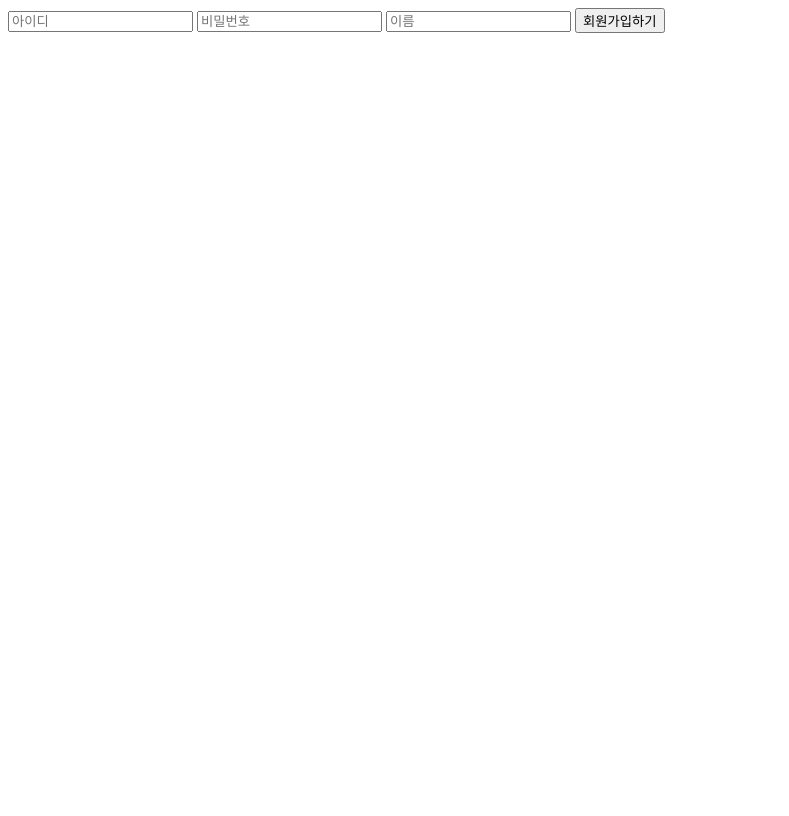
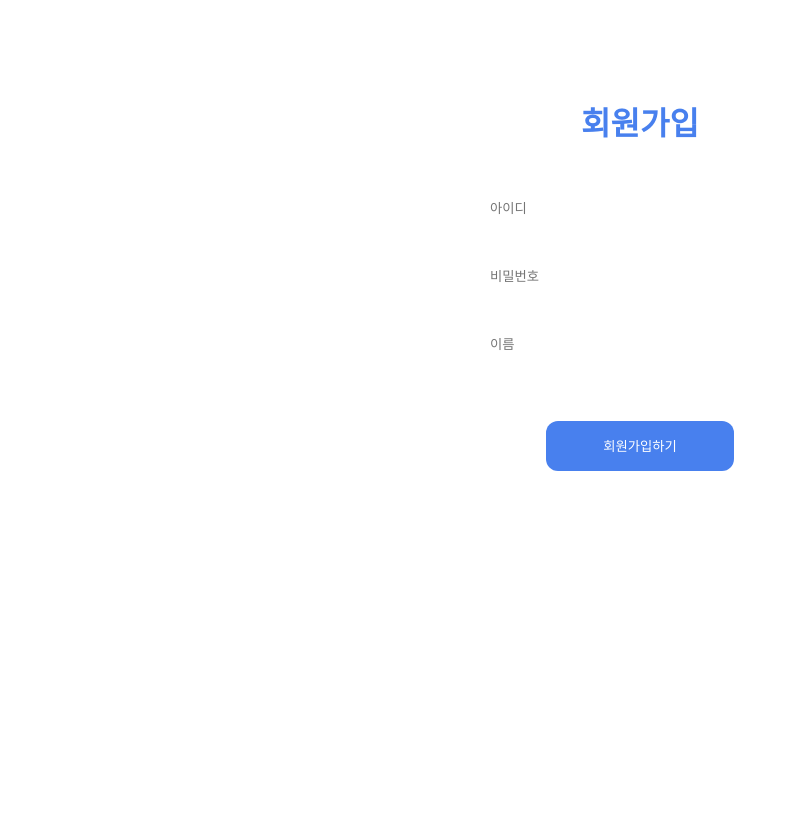
Before and after one commit to HaYoonsoo/onejo, a Django app: page /registration/signup in a window 1280 px wide. Shown: the whole page, without its empty margins (0-789 px from the left). Before the commit the page ends 33 px from the top, so only its background shows below. Run offline with Django 4.2, Linux system fonts and the light colour scheme.

Commit message:
회원가입 css 추가

```diff
--- a/app/static/landing.css
+++ b/app/static/landing.css
@@ -1,7 +1,11 @@
 body{
     background: #4880EE;
 }
-
+a {
+    text-decoration: none;
+    font-family: 'NanumGothic';
+    font-style: normal;
+}
 /* div.wrapper{
     height:812px;
     width:375px;
--- /dev/null
+++ b/app/static/signup.css
@@ -0,0 +1,60 @@
+html {
+    font-family: 'NanumGothic';
+    font-style: normal;
+}
+button{
+    width:50%;
+    height:50px;
+    background:#4880EE;
+    border:#4880EE;
+    border-radius:12px;
+    margin-top:50px;
+    color:white;
+    cursor:pointer;
+}
+button:hover {
+    background-color: #DFEAFF;
+    color: #4880EE;
+    transition: 0.3s;
+}
+
+div.wrapper{
+    min-height:100vh;
+    max-width:375px;
+    width:100%;
+    margin:0 auto;
+    /* border:1px solid gray; */
+    display:flex;
+    flex-direction:column;
+    align-items:center;
+    /* justify-content:center; */
+}
+input{
+    width:80%;
+    height:40px;
+    margin: 1rem 0 0 0;
+    border:0.5px solid rgb(255, 255, 255);
+    border-radius: 12px;
+    padding:5px;
+    background:#FFFFFF;
+}
+
+p{
+    /* margin-top:80px; */
+    color:#4880EE;
+}
+
+h1{
+    display:flex;
+    justify-content:center;
+    width:151px;
+    height:32px;
+    font-family: 'NanumGothic';
+    font-style: normal;
+    font-weight: 700;
+    font-size: 32px;
+    line-height: 32px;
+    text-align: center;
+    color: #4880EE;
+    margin-top:100px;
+}
--- a/app/templates/registration/signup.html
+++ b/app/templates/registration/signup.html
@@ -5,17 +5,23 @@
     <meta http-equiv="X-UA-Compatible" content="IE=edge">
     <meta name="viewport" content="width=device-width, initial-scale=1.0">
     <title>Document</title>
+    {% load static %}
+    <link rel="stylesheet" href="{% static 'signup.css' %}">
 </head>
 <body>
     <section>
         <form method="POST">
-            {% csrf_token %} {% if error %}
-            <p>{{ error }}</p>
-            {% endif %}
+            {% csrf_token %}
+            <div class="wrapper">
+                <h1>회원가입</h1>
+                {% if error %}
+                <p>{{ error }}</p>
+                {% endif %}
             <input type="text" name="username" placeholder="아이디" />
             <input type="password" name="password" placeholder="비밀번호" />
             <input type="text" name="nickname" placeholder="이름" value="">
             <button>회원가입하기</button>
+        </div>
         </form>
     </section>
 </body>
```
